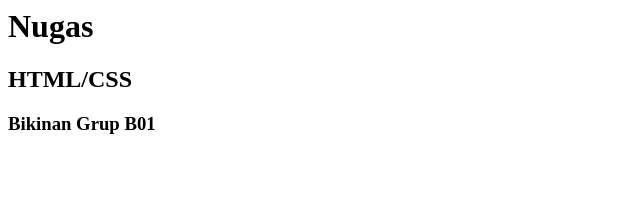
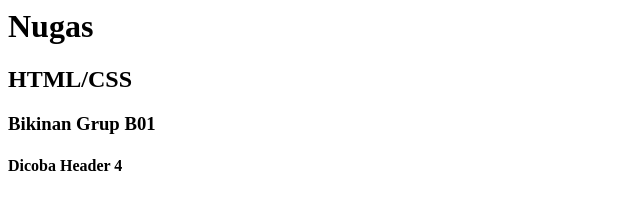
Before and after one commit to saktibuana/nugas, a plain HTML site: page index.html in a window 1280 px wide. Shown: the whole page, without its empty margins (0-640 px from the left). Drawn offline with Linux system fonts and the light colour scheme.

Commit message:
update index.html
Penambahan header 4

```diff
--- a/index.html
+++ b/index.html
@@ -1,3 +1,4 @@
 <h1>Nugas</h1>
 <h2>HTML/CSS</h2>
 <h3>Bikinan Grup B01</h3>
+<h4>Dicoba Header 4</h4>
```
